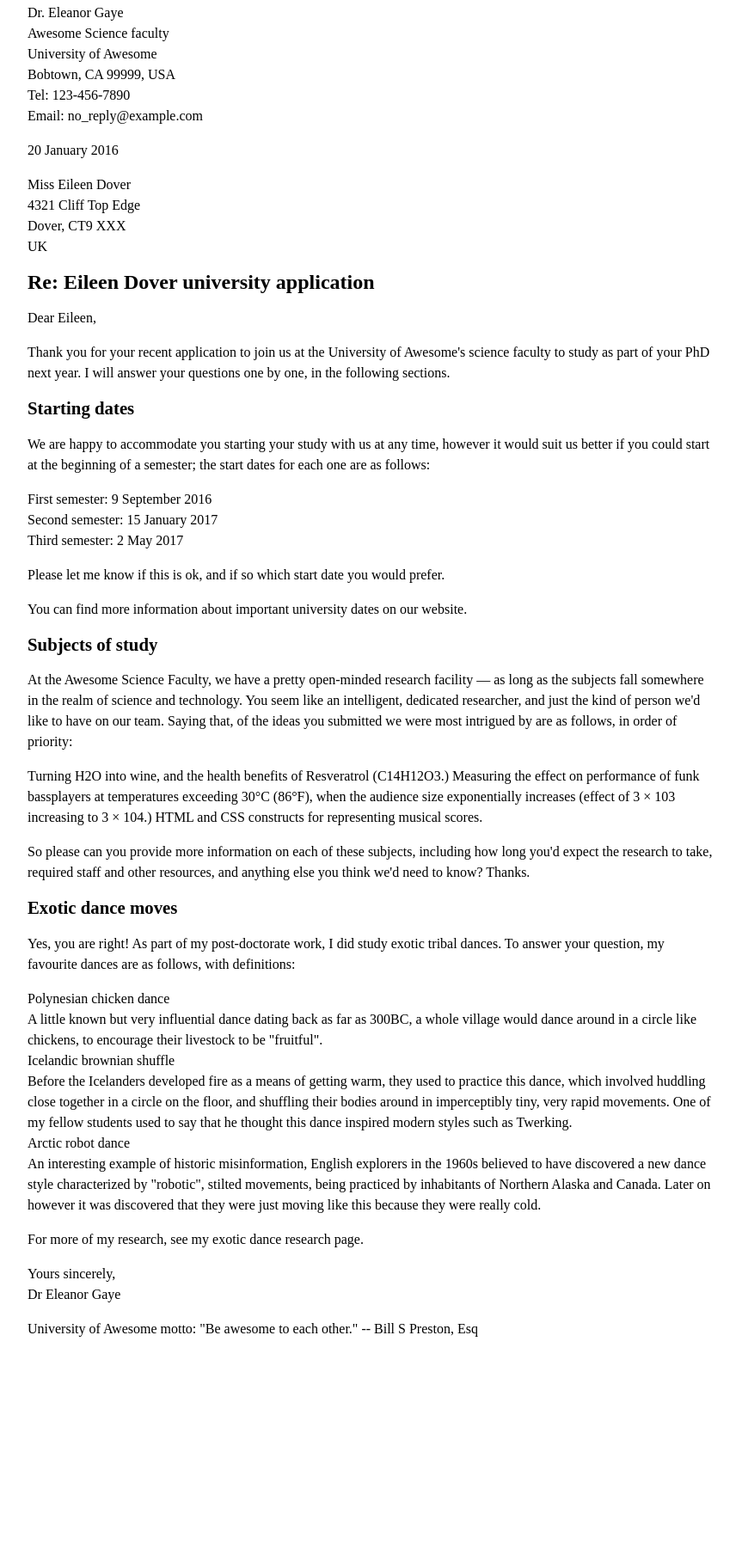
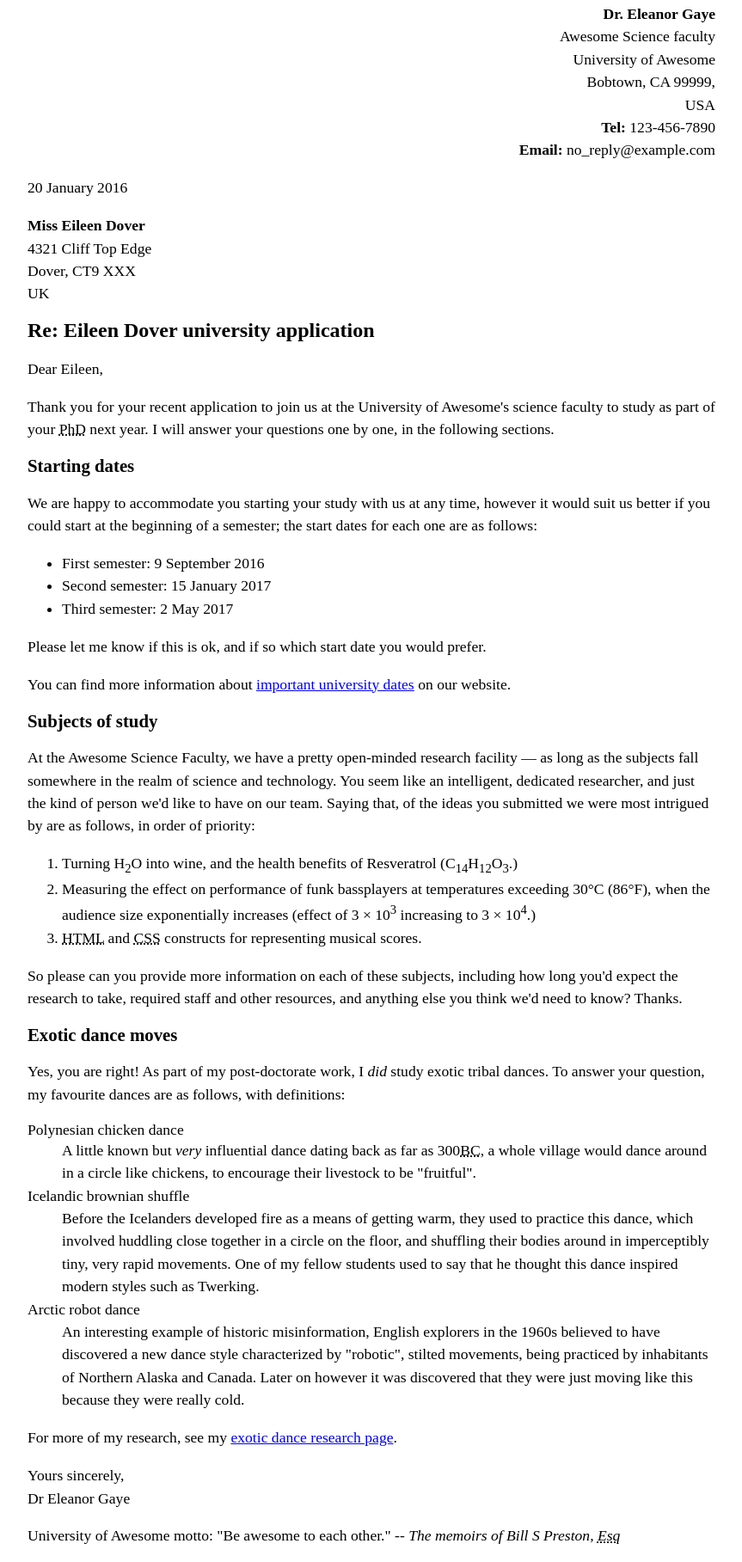
Before and after one commit to nmpuentes/nmpuentes.github.io, a plain HTML site: page letter-markup/Index.html in a window 1280 px wide. Shown: the part 13-1830 px from the top of the page at 86% size, without its empty margins (208-1071 px from the left). Before the commit the page ends 1587 px from the top, so only its background shows below. Drawn offline with Linux system fonts and the light colour scheme.

Commit message:
final update

```diff
--- a/letter-markup/Index.html
+++ b/letter-markup/Index.html
@@ -33,10 +33,18 @@
         ol,
         dl,
         address {
-            Line-height: 1.5;
+            font-size: 1.1rem;
         }
 
-        Address {
+        p,
+        li,
+        dd,
+        dt,
+        address {
+            line-height: 1.5;
+        }
+
+        address {
             Font-style: normal;
             margin: 1rem 0;
         }
@@ -44,19 +52,21 @@
 </head>
 
 <body>
-    <p> Dr. Eleanor Gaye<br />
+    <address class="sender-column"><strong>Dr. Eleanor Gaye</strong><br />
         Awesome Science faculty<br />
         University of Awesome<br />
-        Bobtown, CA 99999, USA<br />
-        Tel: 123-456-7890<br />
-        Email: no_reply@example.com</p>
+        Bobtown, CA 99999, <br />
+        USA<br />
+        <strong>Tel:</strong> 123-456-7890<br />
+        <strong>Email:</strong> no_reply@example.com
+    </address>
 
-    <p>20 January 2016</p>
+    <p><time datetime="2016-01-20">20 January 2016</time></p>
 
-    <p>Miss Eileen Dover<br />
+    <address><strong>Miss Eileen Dover</strong><br />
         4321 Cliff Top Edge<br />
         Dover, CT9 XXX<br />
-        UK</p>
+        UK</address>
 
 
     <h1>Re: Eileen Dover university application</h1>
@@ -64,62 +74,89 @@
     <p>Dear Eileen,</p>
 
     <p>Thank you for your recent application to join us at the University of Awesome's science faculty to study as part
-        of your PhD next year. I will answer your questions one by one, in the following sections.</p>
+        of your <abbr title="doctorate">PhD</abbr> next year. I will answer your questions one by one, in the following
+        sections.</p>
 
     <h2>Starting dates</h2>
 
     <p> We are happy to accommodate you starting your study with us at any time, however it would suit us better if you
         could start at the beginning of a semester; the start dates for each one are as follows:</p>
 
-    <P>First semester: 9 September 2016<br />
-        Second semester: 15 January 2017<br />
-        Third semester: 2 May 2017</P>
+    <ul>
+        <li><time datetime="2016-09-09">First semester: 9 September 2016</time></li>
+        <li><time datetime="2017-01-15">Second semester: 15 January 2017</time></li>
+        <li><time datetime="2017-05-02">Third semester: 2 May 2017</time></li>
+    </ul>
 
     <p>Please let me know if this is ok, and if so which start date you would prefer.</p>
 
-    <p>You can find more information about important university dates on our website.</p>
+    <p>You can find more information about <a href="http://example.com">important university dates</a> on our website.
+    </p>
 
 
     <h2>Subjects of study</h2>
 
     <p>At the Awesome Science Faculty, we have a pretty open-minded research facility — as long as the subjects fall
-    somewhere in the realm of science and technology. You seem like an intelligent, dedicated researcher, and just the
-    kind of person we'd like to have on our team. Saying that, of the ideas you submitted we were most intrigued by are
-    as follows, in order of priority:</p>
+        somewhere in the realm of science and technology. You seem like an intelligent, dedicated researcher, and just
+        the
+        kind of person we'd like to have on our team. Saying that, of the ideas you submitted we were most intrigued by
+        are
+        as follows, in order of priority:</p>
 
-    <p>Turning H2O into wine, and the health benefits of Resveratrol (C14H12O3.)
-    Measuring the effect on performance of funk bassplayers at temperatures exceeding 30°C (86°F), when the audience
-    size exponentially increases (effect of 3 × 103 increasing to 3 × 104.)
-    HTML and CSS constructs for representing musical scores.</p>
+    <ol>
+        <li>Turning H<sub>2</sub>O into wine, and the health benefits of Resveratrol
+            (C<sub>14</sub>H<sub>12</sub>O<sub>3</sub>.)</li>
+        <li>Measuring the effect on performance of funk bassplayers at temperatures exceeding 30°C (86°F), when the
+            audience
+            size exponentially increases (effect of 3 × 10<sup>3</sup> increasing to 3 × 10<sup>4</sup>.)</li>
+        <li><abbr title="HyperText Markup Language">HTML</abbr> and <abbr title="Cascading Style Sheets">CSS</abbr>
+            constructs for representing musical scores.</li>
+    </ol>
 
-    <p>So please can you provide more information on each of these subjects, including how long you'd expect the research
-    to take, required staff and other resources, and anything else you think we'd need to know? Thanks.</p>
+    <p>So please can you provide more information on each of these subjects, including how long you'd expect the
+        research
+        to take, required staff and other resources, and anything else you think we'd need to know? Thanks.</p>
 
 
     <h2>Exotic dance moves</h2>
 
-    <p>Yes, you are right! As part of my post-doctorate work, I did study exotic tribal dances. To answer your question, my
-    favourite dances are as follows, with definitions:</p>
+    <p>Yes, you are right! As part of my post-doctorate work, I <em>did</em> study exotic tribal dances. To answer your
+        question,
+        my
+        favourite dances are as follows, with definitions:</p>
 
-    <p>Polynesian chicken dance<br/>
-    A little known but very influential dance dating back as far as 300BC, a whole village would dance around in a
-    circle like chickens, to encourage their livestock to be "fruitful".<br/>
-    Icelandic brownian shuffle<br/>
-    Before the Icelanders developed fire as a means of getting warm, they used to practice this dance, which involved
-    huddling close together in a circle on the floor, and shuffling their bodies around in imperceptibly tiny, very
-    rapid movements. One of my fellow students used to say that he thought this dance inspired modern styles such as
-    Twerking.<br/>
-    Arctic robot dance<br/>
-    An interesting example of historic misinformation, English explorers in the 1960s believed to have discovered a new
-    dance style characterized by "robotic", stilted movements, being practiced by inhabitants of Northern Alaska and
-    Canada. Later on however it was discovered that they were just moving like this because they were really cold.</p>
+    <dl>
+        <dt></dt>Polynesian chicken dance</dt>
+        <dd> A little known but <em>very</em> influential dance dating back as far as 300<abbr
+                title="Before Christ">BC</abbr>, a
+            whole village would dance around
+            in a
+            circle like chickens, to encourage their livestock to be "fruitful".</dd>
+        <dt>Icelandic brownian shuffle</dt>
+        <dd>Before the Icelanders developed fire as a means of getting warm, they used to practice this dance, which
+            involved
+            huddling close together in a circle on the floor, and shuffling their bodies around in imperceptibly tiny,
+            very
+            rapid movements. One of my fellow students used to say that he thought this dance inspired modern styles
+            such as
+            Twerking.</dd>
+        <dt>Arctic robot dance</dt>
+        <dd>An interesting example of historic misinformation, English explorers in the 1960s believed to have
+            discovered a
+            new
+            dance style characterized by "robotic", stilted movements, being practiced by inhabitants of Northern Alaska
+            and
+            Canada. Later on however it was discovered that they were just moving like this because they were really
+            cold.</dd>
+    </dl>
 
-    <p>For more of my research, see my exotic dance research page.</p>
+    <p>For more of my research, see my <a href="http://example.com">exotic dance research page</a>.</p>
 
-   <p> Yours sincerely,<br/>
-    Dr Eleanor Gaye</p>
+    <p> Yours sincerely,<br />
+        Dr Eleanor Gaye</p>
 
-    <p>University of Awesome motto: "Be awesome to each other." -- Bill S Preston, Esq</p>
+    <p>University of Awesome motto: "Be awesome to each other." -- <i> The memoirs of Bill S Preston, <abbr
+                title="Esquire">Esq</abbr></i></p>
 </body>
 
 </html>
```
Also changed, not shown: 1 other file.
